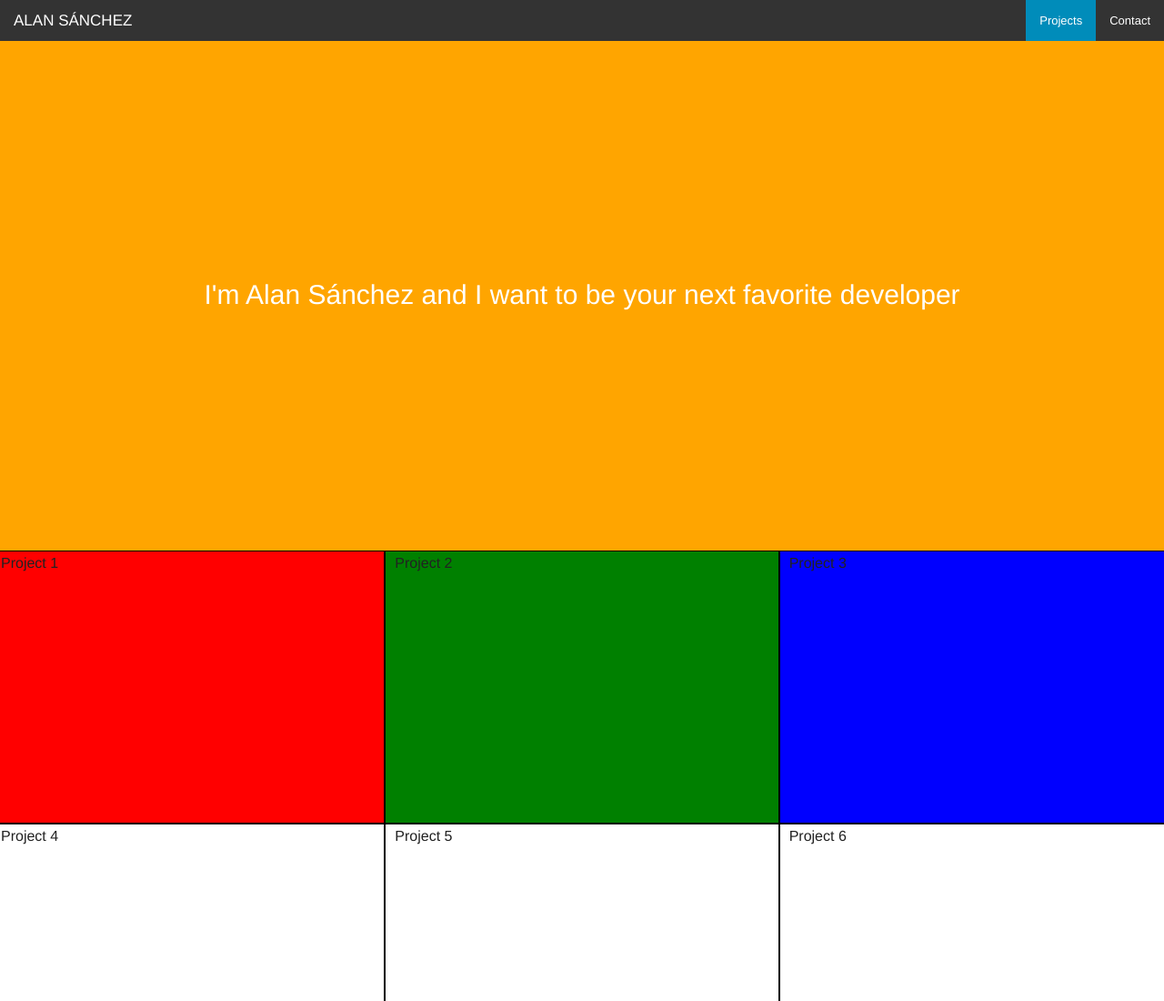
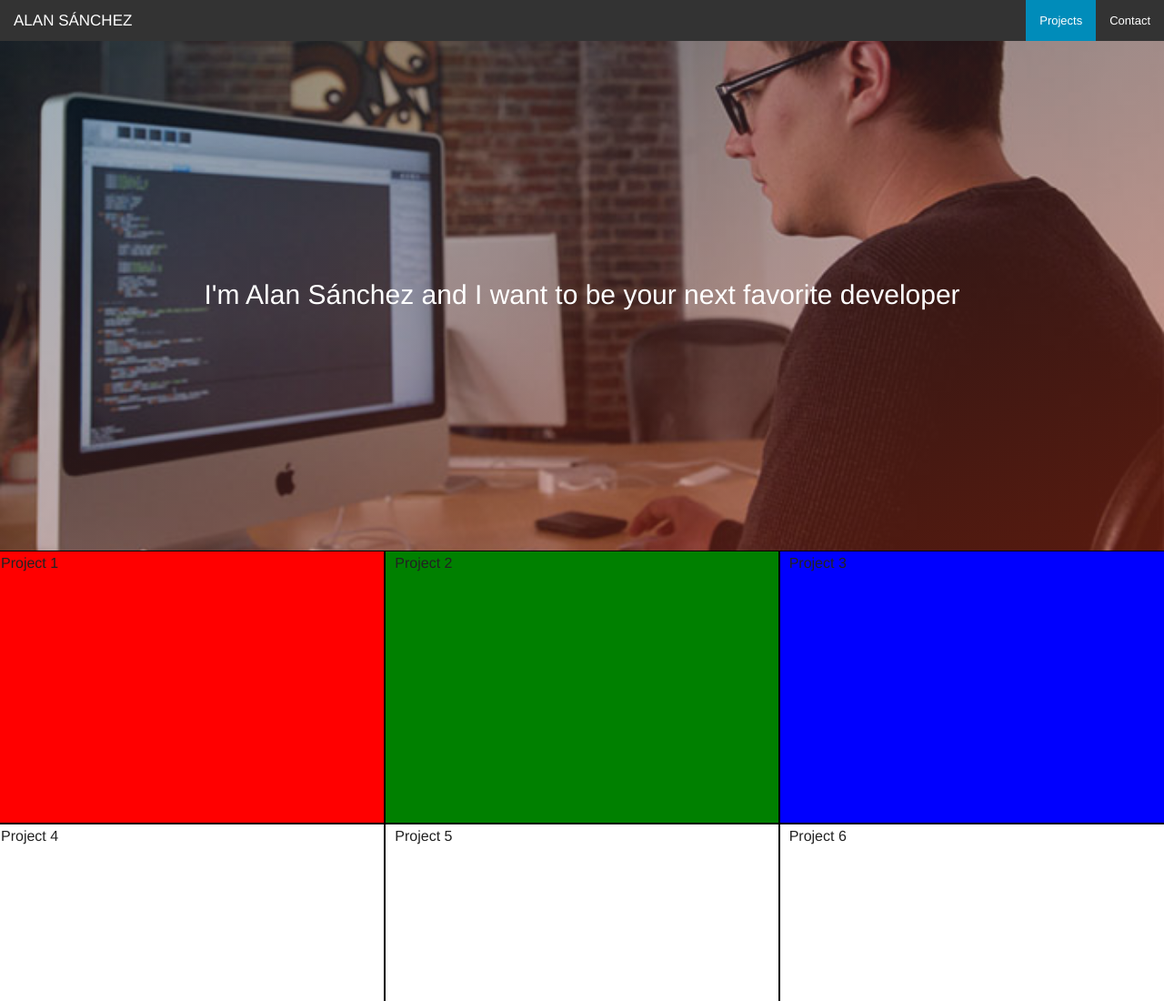
Before and after one commit to alan247/UD-FEND-PJ1-Portfolio, a plain HTML site: page index.html in a window 1280 px wide. Shown: the top 1100 px of the page at 91% size. Drawn offline with Linux system fonts and the light colour scheme.

Commit message:
Add background image on <main>

```diff
--- a/css/main.css
+++ b/css/main.css
@@ -1,7 +1,21 @@
 main {
 	height: 70vh;
 	width: 100vw;
-	background-color: orange;
+	background: url(../img_src/main-background.jpg) no-repeat center center;
+    background-size: cover;
+    position: relative;
+}
+
+main:before {
+	content: '';
+	position: absolute;
+    top: 0;
+    right: 0;
+    bottom: 0;
+    left: 0;
+    background-image: linear-gradient(to bottom right, #002f4b, #dc4225);
+    opacity: .4;
+
 }
 
 .welcome-text {
```
Also changed, not shown: img_src/main-background.jpg (added).
